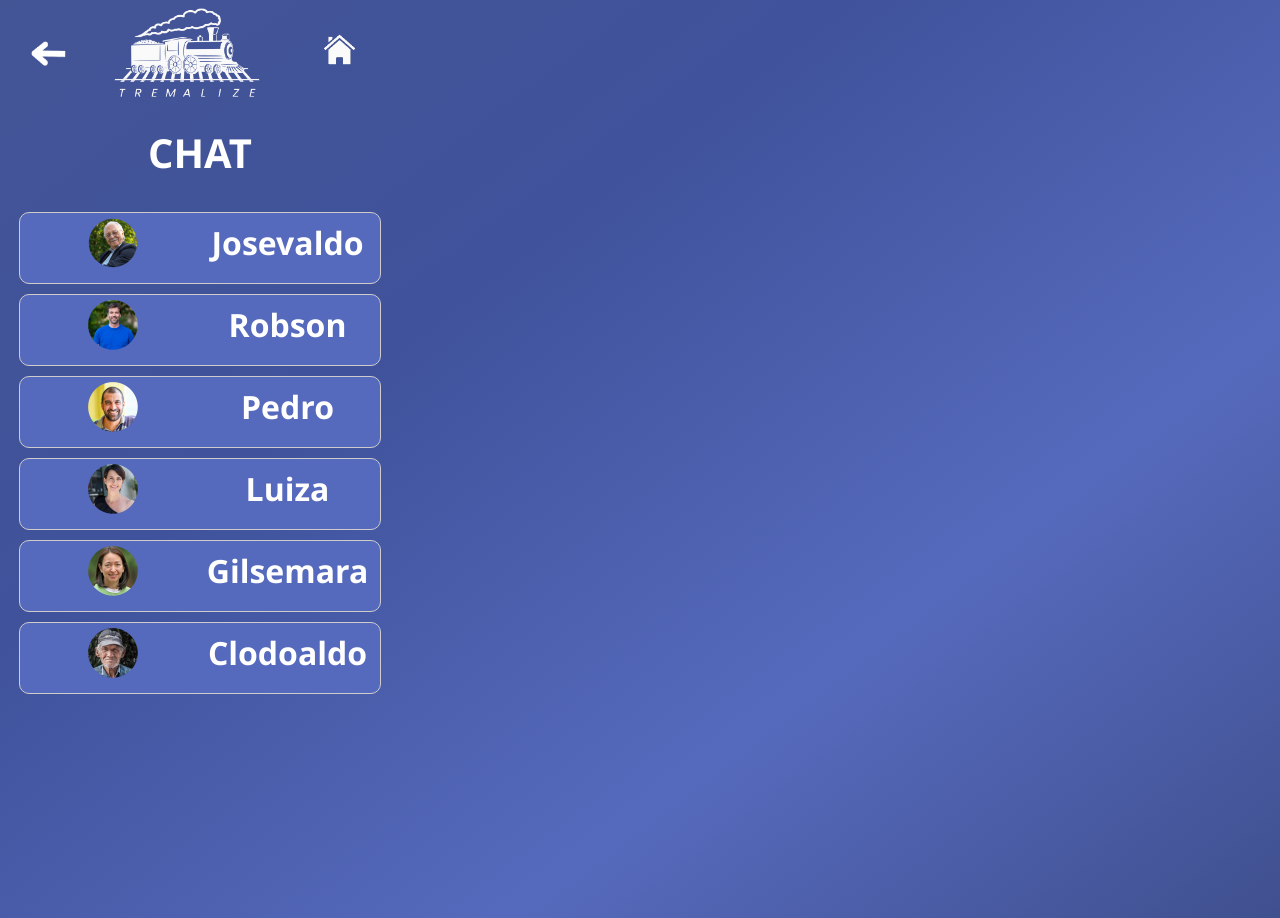
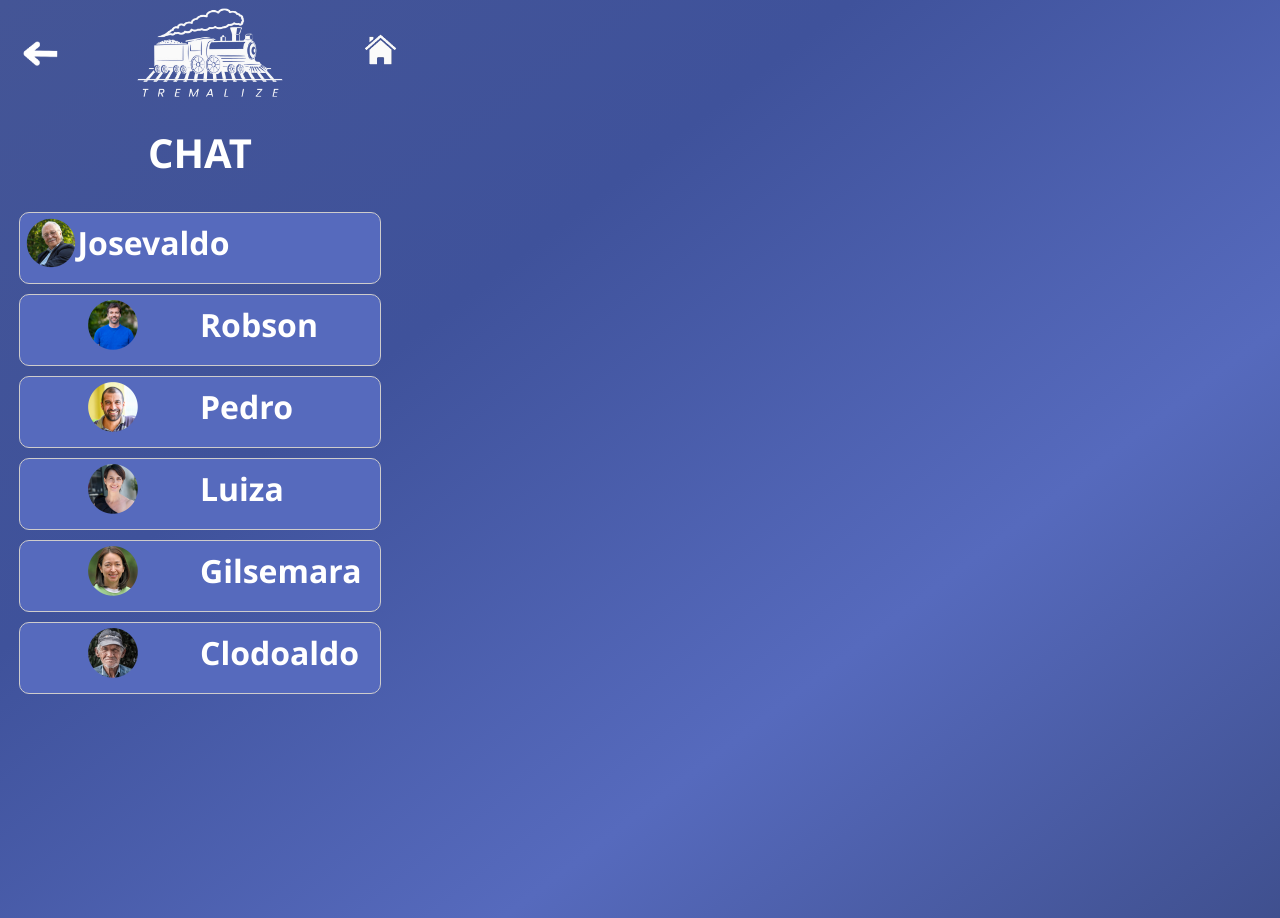
Before and after one commit to KamilaKaroliny/SA-Parte2, a PHP site: page /public/telaChat.html in a window 1280 px wide. Shown: the top 918 px of the page. Run offline with PHP 8.4, Linux system fonts and the light colour scheme.

Commit message:
add - alterações na telachat

```diff
--- a/public/telaChat.html
+++ b/public/telaChat.html
@@ -8,15 +8,21 @@
 </head>
 <body>
     <div id="flex4">
+        <div class="meio2">
             <a href="paginaInicial.html">
                 <img id="seta" src="../assets/icons/seta.png" alt="seta">
             </a>
+        </div>
 
+        <div class="meio4">
             <img id="logo4" src="../assets/icons/logoTremalize.png" alt="logo">
+        </div>
 
+        <div class="meio3">
             <a href="paginaInicial.html">
                 <img id="casa1" src="../assets/icons/casa.png" alt="casa">
             </a>
+        </div>
     </div>
     <h1 id="fonte">CHAT</h1>
 
@@ -24,11 +30,11 @@
         <div id="flex6">
             <div class="quadradinho2">
                 <div id="flex5">
-                    <div class="meio">
+                    <div class="meio2">
                         <img class="icone2" src="../assets/images/josevaldo.png" alt="foto do maquinista josevaldo">
                     </div>
 
-                    <div class="meio">
+                    <div class="meio5">
                         <h1 class="nome">Josevaldo</h1>
                     </div>
                 </div>
@@ -40,11 +46,11 @@
         <div id="flex6">
             <div class="quadradinho2">
                 <div id="flex5">
-                    <div class="meio">
+                    <div class="meio1">
                         <img class="icone2" src="../assets/images/robson.png" alt="foto do maquinista Robson">
                     </div>
 
-                    <div class="meio">
+                    <div class="meio1">
                         <h1 class="nome">Robson</h1>
                     </div>
                 </div>
@@ -56,11 +62,11 @@
         <div id="flex6">
             <div class="quadradinho2">
                 <div id="flex5">
-                    <div class="meio">
+                    <div class="meio1">
                         <img class="icone2" src="../assets/images/pedro.png" alt="foto do maquinista Pedro">
                     </div>
 
-                    <div class="meio">
+                    <div class="meio1">
                         <h1 class="nome">Pedro</h1>
                     </div>
                 </div>
@@ -72,11 +78,11 @@
         <div id="flex6">
             <div class="quadradinho2">
                 <div id="flex5">
-                    <div class="meio">
+                    <div class="meio1">
                         <img class="icone2" src="../assets/images/luiza.png" alt="foto da maquinista Luiza">
                     </div>
 
-                    <div class="meio">
+                    <div class="meio1">
                         <h1 class="nome">Luiza</h1>
                     </div>
                 </div>
@@ -88,11 +94,11 @@
         <div id="flex6">
             <div class="quadradinho2">
                 <div id="flex5">
-                    <div class="meio">
+                    <div class="meio1">
                         <img class="icone2" src="../assets/images/gilsemara.png" alt="foto da maquinista Gilsemara">
                     </div>
 
-                    <div class="meio">
+                    <div class="meio1">
                         <h1 class="nome">Gilsemara</h1>
                     </div>
                 </div>
@@ -104,11 +110,11 @@
         <div id="flex6">
             <div class="quadradinho2">
                 <div id="flex5">
-                    <div class="meio">
+                    <div class="meio1">
                         <img class="icone2" src="../assets/images/clodoaldo.png" alt="foto do maquinista Clodoaldo">
                     </div>
 
-                    <div class="meio">
+                    <div class="meio1">
                         <h1 class="nome">Clodoaldo</h1>
                     </div>
                 </div>
--- a/style/style.css
+++ b/style/style.css
@@ -285,21 +285,41 @@ a:hover {
 .nome{
     padding: 0px;
     margin: 0px;
+    width:25%;
 }
 
-.meio{
+.meio1{
     width:50%;
 }
+
+.meio2{
+    width:15%;
+}
+
+.meio3{
+    width:10%;
+}
+
+.meio4{
+    width:70%;
+}
+
+.meio5{
+    width:85%;
+}
+
 .branca{
     background-color: #f7f5f5;
     color: black;
    border-radius: 10px;
 
 }
+
 .branca h3{
     padding: 10px;
 
 }
+
 .branca p{
     height: 110px;
 }
```
Lines whose indentation alone changed are shown as unchanged.
